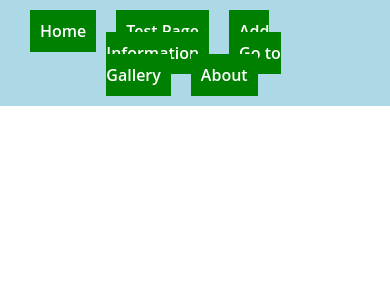
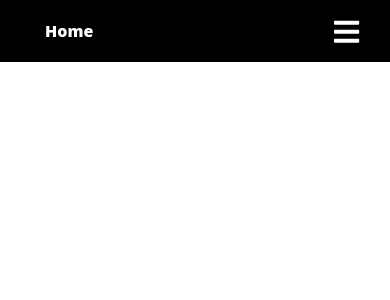
Before and after one commit to alexk9081/my-webpage, a React (Create React App) app: page /photo in a window 390 px wide. Shown: the top 300 px of the page. Built offline with nearby package versions, Linux system fonts and the light colour scheme; a web font is replaced by a local one.

Commit message:
Configured navigation bar for mobile

```diff
--- a/src/components/photo.js
+++ b/src/components/photo.js
@@ -1,7 +1,7 @@
 import classes from './photo.module.css';
 
 function Photo(props) {
-    return <img className={classes.photoImg} src={props.src} alt="Maria And Alex"/>
+    return <img className={classes.photoImg} src={props.src} alt="Maria and Alex"/>
 }
 
 export default Photo;
--- a/src/layout/navigation.js
+++ b/src/layout/navigation.js
@@ -1,15 +1,17 @@
 import { Link } from 'react-router-dom';
 import classes from './navigation.module.css';
+import { FaBars } from 'react-icons/fa'
 
 function NavigationBar() {
     return <nav className={classes.navBar}>
         <div>
             <Link className={classes.navItem} to='/my-webpage/'>Home</Link>
         </div>
-        <div>
+        <FaBars className={classes.menu} />
+        <div className={classes.navList}>
             <Link className={classes.navItem} to='/test'>Test Page</Link>
             <Link className={classes.navItem} to='/data'>Add Information</Link>
-            <Link className={classes.navItem} to='/gallery'>Go to Gallery</Link>
+            <Link className={classes.navItem} to='/gallery'>Image Gallery</Link>
             <Link className={classes.navItem} to='/info'>About</Link>
         </div>
     </nav>
--- a/src/layout/navigation.module.css
+++ b/src/layout/navigation.module.css
@@ -1,26 +1,47 @@
 .navBar {
-    background-color: lightblue;
+    background-color: black;
     padding: 20px;
     display: flex;
     justify-content: space-between;
 }
 
 .navItem {
-    font-weight: 600;
+    font-weight: 800;
     font-family: "Open Sans", sans-serif;
     text-decoration: none;
-
-    background-color: green;
+    background-color: none;
     color: white;
-    margin: 10px;
+    margin: 15px;
     padding: 10px;
+    border-radius: 4px;
 }
 
 .navItem:hover {
-    background-color: darkgreen;
+    transition: all 0.3s ease;
+    background-color: rgb(39, 39, 39);
 }
 
 .navItem:active {
     border-radius: 2px;
-    border-color:black;
+    border-color: black;
 }
+
+.menu {
+    display: none;
+    color: white;
+}
+
+@media screen and (max-width: 750px) {
+    .menu {
+        display: block;
+        position: absolute;
+        top: 0;
+        right: 0;
+        transform: translate(-100%, 60%);
+        font-size: 1.8rem;
+        cursor: pointer;
+    }
+    .navList {
+        display: none;
+    }
+}
--- a/src/pages/photoGallery.js
+++ b/src/pages/photoGallery.js
@@ -9,6 +9,7 @@ import { getStorage, ref, getDownloadURL, listAll } from "firebase/storage";
 
 function GalleryPage() {
     const [isLoading, setIsLoading] = useState(true);
+
     const [firstPicElements, setFirstPicElements] = useState([]);
     const [secondPicElements, setSecondPicElements] = useState([]);
     const [thirdPicElements, setThirdPicElements] = useState([]);
@@ -22,6 +23,18 @@ function GalleryPage() {
     const secondColHeightRef = useRef();
     const thirdColHeightRef = useRef();
 
+    // function iOS() {
+    //     return [
+    //         'iPad Simulator',
+    //         'iPhone Simulator',
+    //         'iPod Simulator',
+    //         'iPad',
+    //         'iPhone',
+    //         'iPod'
+    //     ].includes(navigator.platform)
+    //         // iPad on iOS 13 detection
+    //         || (navigator.userAgent.includes("Mac") && "ontouchend" in document)
+    // }
 
     //Get image urls from database
     useEffect(() => {
@@ -48,6 +61,10 @@ function GalleryPage() {
         const storage = getStorage(app);
         var storageRef = ref(storage, 'anm');
 
+        function pageController() {
+            setIsLoading(false);
+        }
+
         listAll(storageRef).then(function (result) {
             const allPromises = result.items.map((input) => {
                 return getDownloadURL(ref(storage, input))
@@ -58,7 +75,7 @@ function GalleryPage() {
                 const promise = allPromises[i];
 
                 promise.then((url) => {
-                    const mappedComponent = <Photo key={url} src={url} />;
+                    const mappedComponent = <Photo key={url} src={url} onLoad={pageController()} />;
                     if (i % 3 === 0) {
                         setFirstPicElements(oldArray => [...oldArray, mappedComponent]);
                     }
@@ -73,7 +90,7 @@ function GalleryPage() {
                     .catch(function (error) {
                         console.log(error);
                     })
-                }
+            }
         })
             .catch(function (error) {
                 console.log(error);
```
